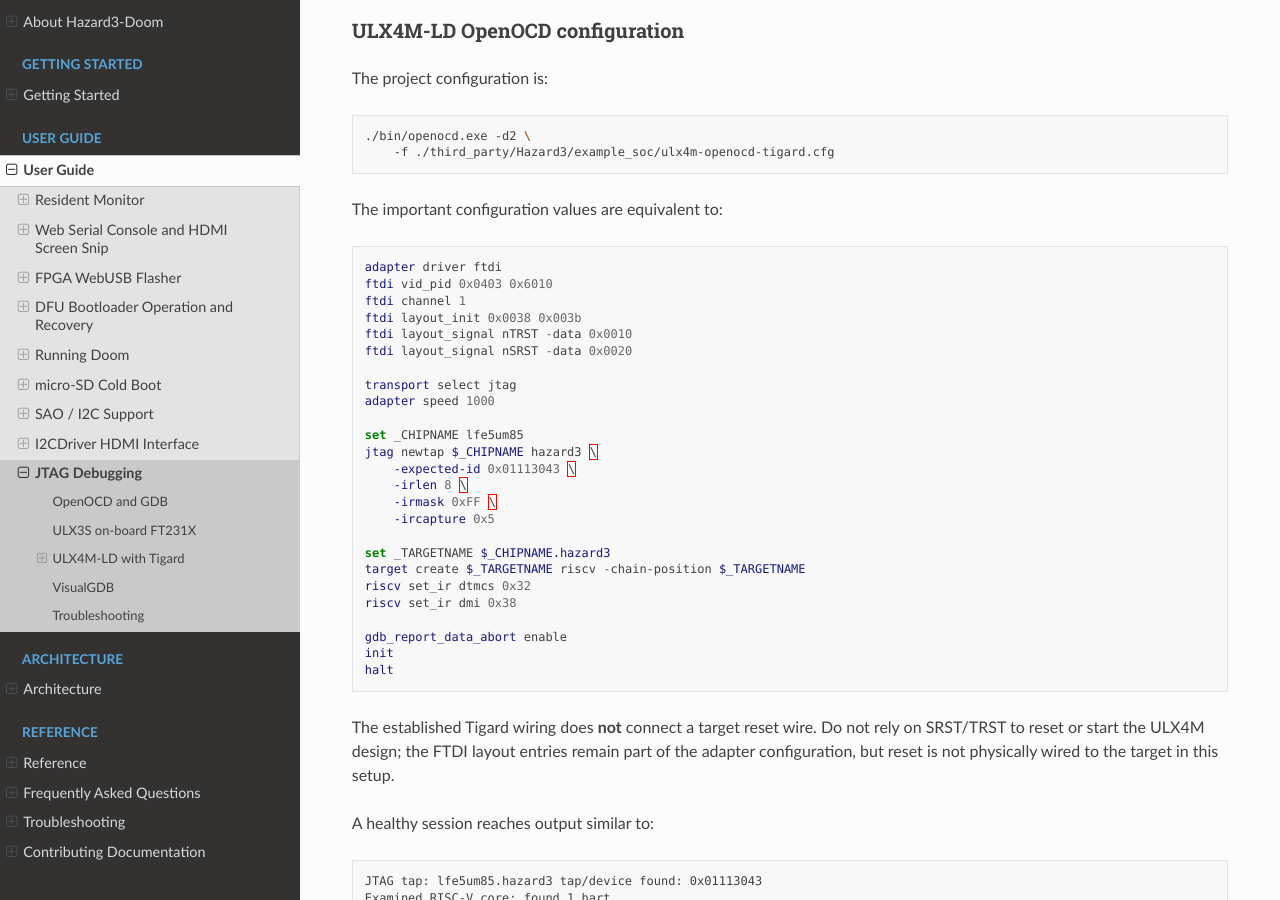
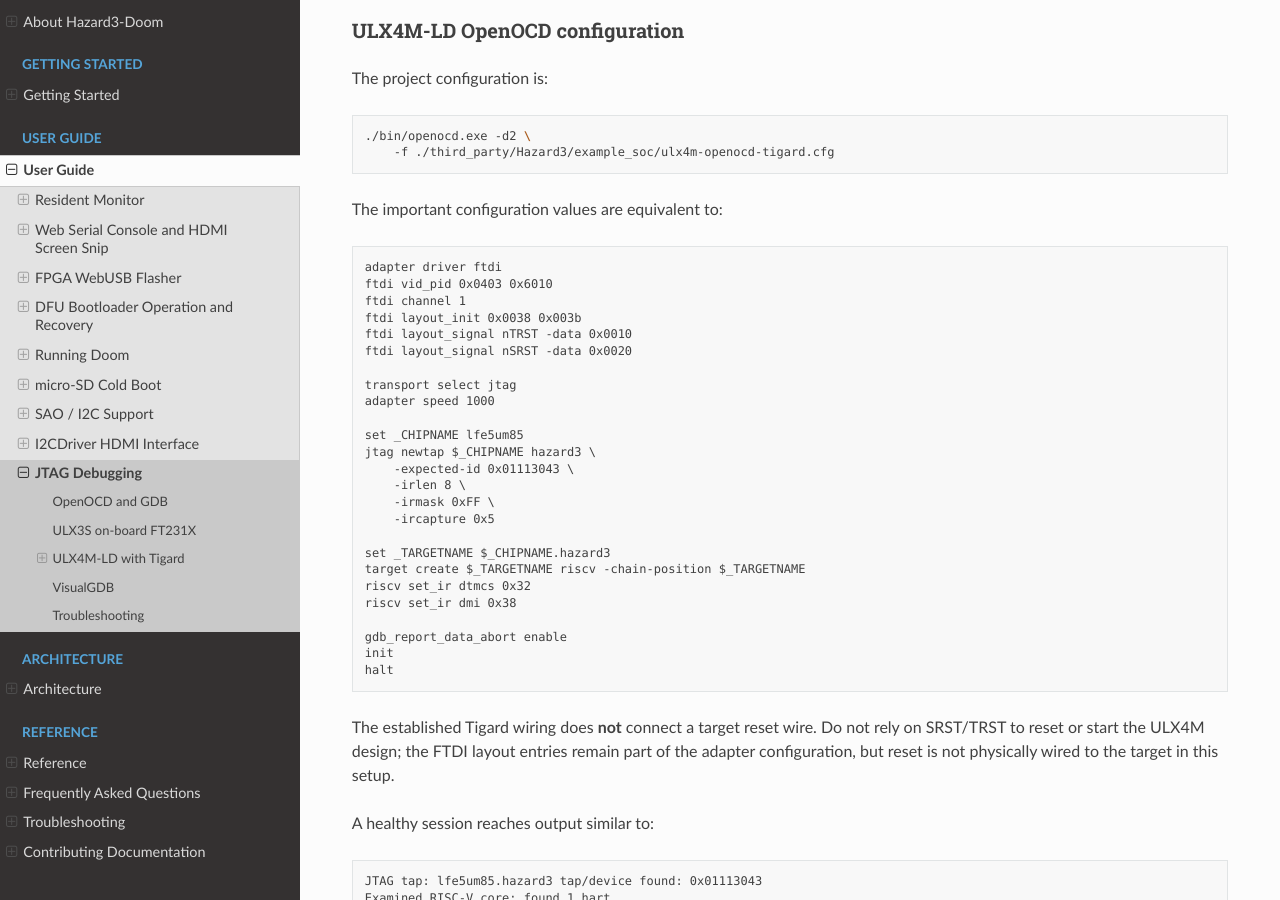
Before and after one commit to gojimmypi/Hazard3-Doom, a Sphinx documentation site: the page built from docs/user-guide/jtag-debugging.rst, in a window 1280 px wide and 900 px high, scrolled down 2645 px. Built offline with Sphinx 7.4.7 and the Read the Docs theme 3.1.0, drawn with Linux system fonts in a browser that asks for light colours.

Commit message:
Fix docs tcl token error in GH workflow

```diff
--- a/docs/user-guide/jtag-debugging.rst
+++ b/docs/user-guide/jtag-debugging.rst
@@ -149,7 +149,7 @@
 
 The important configuration values are equivalent to:
 
-.. code-block:: tcl
+.. code-block:: text
 
    adapter driver ftdi
    ftdi vid_pid 0x0403 0x6010
```
